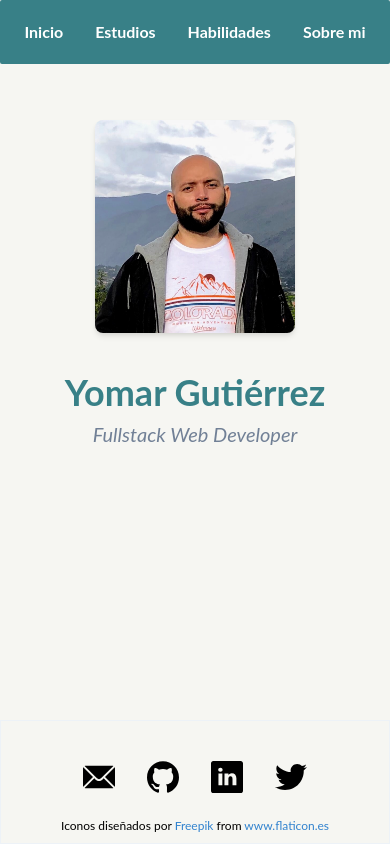
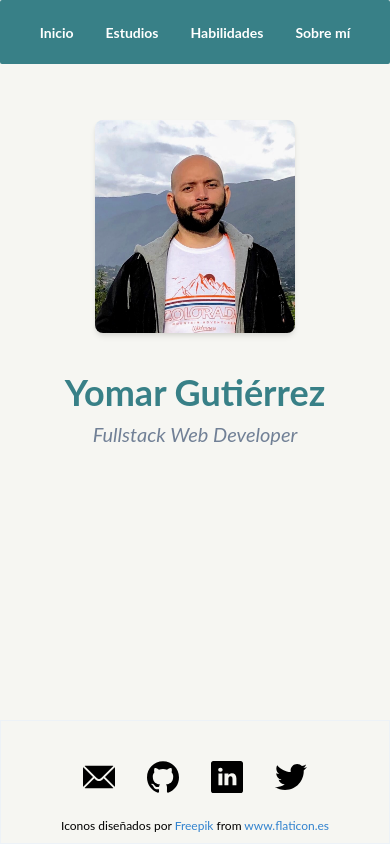
Before and after one commit to yomarguti/portfolio, a Next.js app: page / in a window 390 px wide. Built offline with nearby package versions, Linux system fonts and the light colour scheme.

Commit message:
Change font size o navbar

```diff
--- a/components/Navbar.js
+++ b/components/Navbar.js
@@ -3,7 +3,7 @@ import Link from 'next/link';
 
 const Navbar = () => {
   return (
-    <ul className="w-full flex justify-center items-center h-16 md:border md:border-gray-400 md:shadow rounded-sm font-bold text-white bg-green-900">
+    <ul className="w-full text-sm md:text-base flex justify-center items-center h-16 md:border md:border-gray-400 md:shadow rounded-sm font-bold text-white bg-green-900">
       <Link href="/">
         <li className="p-4 cursor-pointer hover:bg-green-800">Inicio</li>
       </Link>
@@ -14,7 +14,7 @@ const Navbar = () => {
         <li className="p-4 cursor-pointer hover:bg-green-800">Habilidades</li>
       </Link>
       <Link href="/about">
-        <li className="p-4 cursor-pointer hover:bg-green-800">Sobre mi</li>
+        <li className="p-4 cursor-pointer hover:bg-green-800">Sobre mí</li>
       </Link>
     </ul>
   );
```
